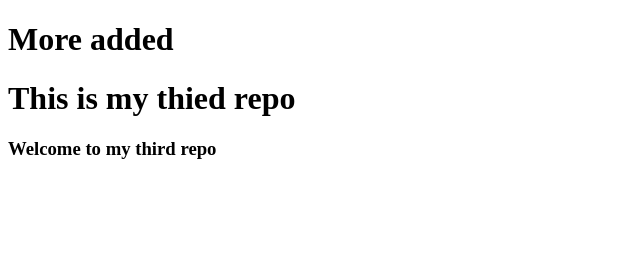
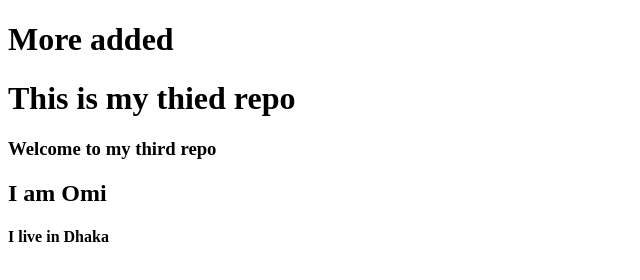
Before and after one commit to Rahat-bin-abdullah-omi/Third-repo, a plain HTML site: page index.html in a window 1280 px wide. Shown: the whole page, without its empty margins (0-640 px from the left). Drawn offline with Linux system fonts and the light colour scheme.

Commit message:
added header

```diff
--- a/index.html
+++ b/index.html
@@ -10,5 +10,7 @@
       <h1>More added </h1>
       <h1>This is my thied repo</h1>
       <h3>Welcome to my third repo</h3>
+      <h2>I am Omi</h2>
+      <h4>I live in Dhaka</h4>
 </body>
 </html>
```
